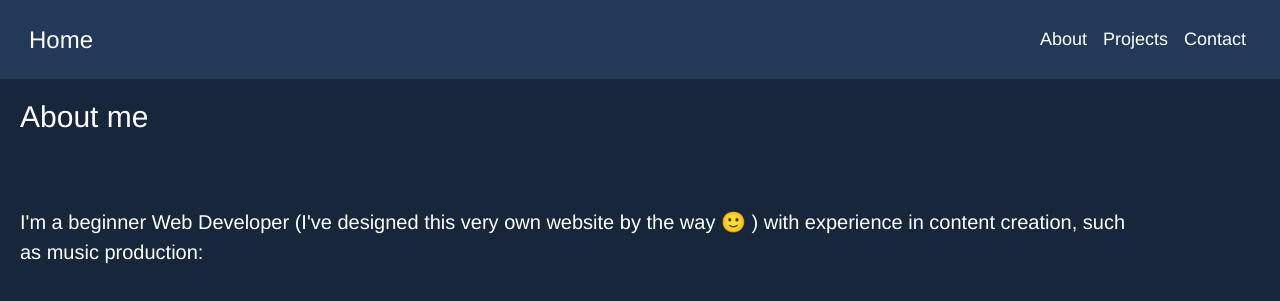
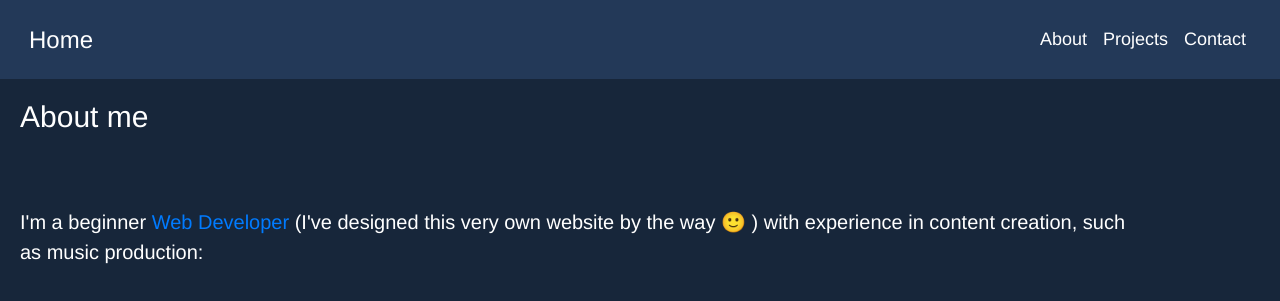
Before and after one commit to rafaelccosta/RafaelCostaPortfolio, a plain HTML site: page about.html in a window 1280 px wide. Shown: the top 301 px of the page. Drawn offline with nearby package versions, Linux system fonts and the light colour scheme; grey boxes are pictures that could not be loaded.

Commit message:
Certificate update
Bootcamp certificate update

```diff
--- a/about.html
+++ b/about.html
@@ -44,7 +44,7 @@
     </nav>
 
     <h2>About me</h2><br>
-    <p id="musicparagraph"> I'm a beginner Web Developer (I've designed this very own website by the way 🙂 ) with experience in content creation, such as music production: </p>
+    <p id="musicparagraph"> I'm a beginner <a href="/images/Rafael Caetano Costa Web Development Completion Certificate.pdf">Web Developer</a>  (I've designed this very own website by the way 🙂 ) with experience in content creation, such as music production: </p>
 
     <iframe width="100%" height="275" scrolling="no" frameborder="no" allow="autoplay "
         src="https://w.soundcloud.com/player/?url=https%3A//api.soundcloud.com/tracks/851442130&color=%23ff5500&auto_play=false&hide_related=false&show_comments=true&show_user=true&show_reposts=false&show_teaser=true&visual=true"></iframe>
```
Also changed, not shown: 1 other file.
